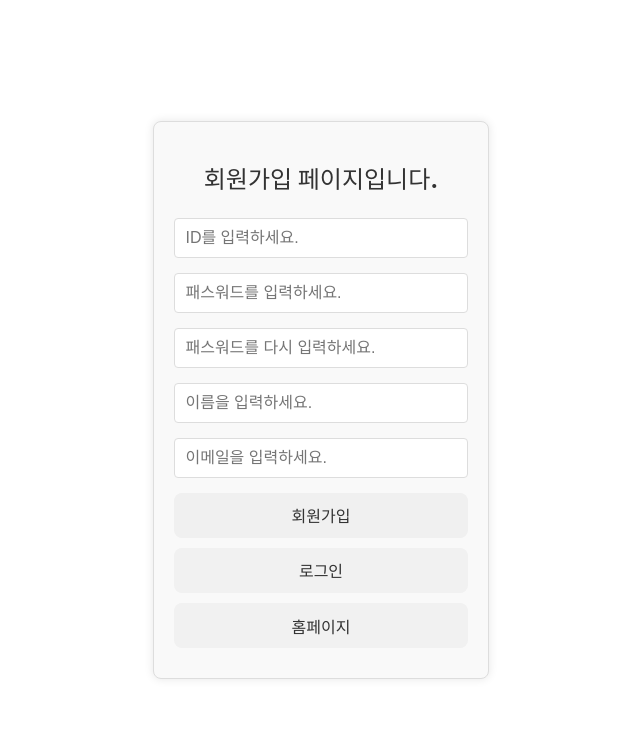
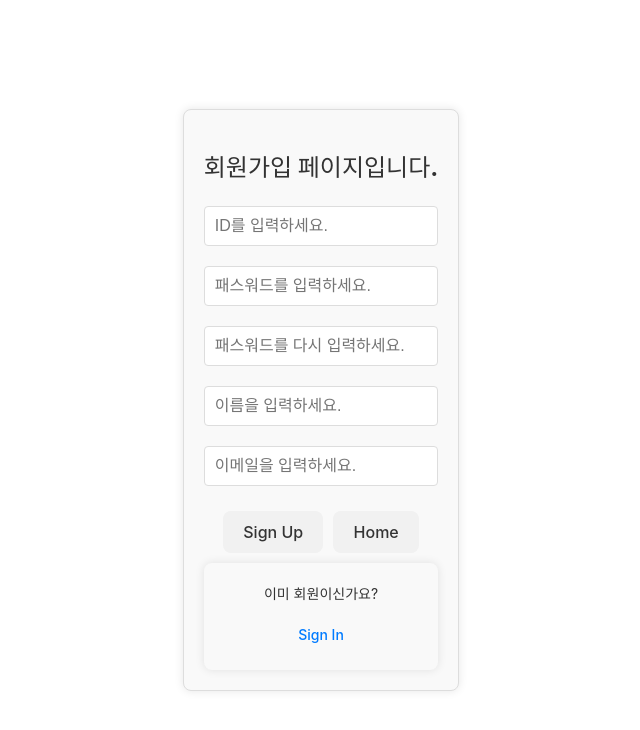
Before and after one commit to yoonsun124/MiniPJ2_FrontEnd, a React (Vite) app: page /join in a window 1280 px wide. Shown: the top 730 px of the page, without its empty margins (319-959 px from the left). Built offline with nearby package versions, Linux system fonts and the light colour scheme.

Commit message:
css 수정

```diff
--- a/src/page/Join.css
+++ b/src/page/Join.css
@@ -63,13 +63,13 @@ button {
 }
 
 .join-button {
-    background-color: #007bff;
-    color: #fff;
+    background-color: #f1f1f1;
+    color: #333;
     margin-right: 10px;
 }
 
 .join-button:hover {
-    background-color: #0056b3;
+    background-color: #e0e0e0;
 }
 
 .home-button {
@@ -81,14 +81,39 @@ button {
     background-color: #e0e0e0;
 }
 
+.login-container {
+    display: flex;
+    margin-top: 10px;;
+    align-items: center; /* 수직 정렬 */
+    gap: 5px; /* 문구와 버튼 사이의 간격 */
+    font-size: 14px; /* 작은 글씨 크기 */
+    color: #333; /* 기본 텍스트 색상 */
+    white-space: nowrap; /* 줄 바꿈 방지 */
+}
+
+.login-container span {
+    line-height: 1.5; /* 텍스트의 줄 높이 조정 */
+}
+
 .login-button {
-    background-color: #f1f1f1;
-    color: #333;
+    padding: 5px 10px;
+    border: none;
+    border-radius: 5px;
+    font-size: 14px;
+    cursor: pointer;
+    background: none; /* 배경 박스를 없앰 */
+    color: #007bff; /* 파란색 텍스트 */
+    text-decoration: none; /* 밑줄 제거 */
+    line-height: 1.5; /* 버튼의 줄 높이 조정 */
+    white-space: nowrap; /* 줄 바꿈 방지 */
 }
 
 .login-button:hover {
-    background-color: #e0e0e0;
+    color: #66b3ff; /* 연한 하늘색으로 변경 */
+    cursor: pointer; /* 마우스 포인터가 손 모양으로 변경 */
 }
+
+
 
 /* 모바일 대응 */
 @media (max-width: 600px) {
--- a/src/page/Join.jsx
+++ b/src/page/Join.jsx
@@ -123,9 +123,19 @@ export default function Join() {
                     {errors.email && <span className="error-message">{errors.email}</span>}
                 </div>
 
-                <button type="submit" className="join-button">회원가입</button>
-                <button type="button" className="login-button" onClick={handleloginClick}>로그인</button>
-                <button type="button" className="home-button" onClick={handleHomeClick}>홈페이지</button>
+                <button type="submit" className="join-button">Sign Up</button>
+                <button type="button" className="home-button" onClick={handleHomeClick}>Home</button>
+
+                <div className="login-container">
+                <span>이미 회원이신가요?</span>
+                <button
+                type="button"
+                className="login-button"
+                onClick={handleloginClick}
+                >
+                Sign In
+                </button>
+             </div>
             </form>
         </div>
     );
--- a/src/page/Login.css
+++ b/src/page/Login.css
@@ -1,83 +1,125 @@
-/* Login.css */
+/* 로그인 페이지 컨테이너 */
 .login-container {
+    display: flex;
+    flex-direction: column;
+    align-items: center;
+    padding: 20px;
     max-width: 400px;
-    margin: 50px auto;
-    padding: 20px;
-    border: 1px solid #ddd;
+    margin: auto;
+    background-color: #f9f9f9; /* 배경 색상 */
     border-radius: 8px;
-    box-shadow: 0 4px 8px rgba(0, 0, 0, 0.1);
-    background-color: #fff;
-    font-family: Arial, sans-serif;
+    box-shadow: 0 0 10px rgba(0, 0, 0, 0.1); /* 그림자 효과 */
 }
 
 h2 {
-    text-align: center;
     margin-bottom: 20px;
     color: #333;
 }
 
 .form-group {
-    margin-bottom: 20px;
+    width: 100%;
+    margin-bottom: 15px;
     position: relative;
 }
 
 input[type="text"],
 input[type="password"] {
     width: 100%;
-    padding: 10px; /* 패딩을 10px로 줄여서 입력 필드 크기 조정 */
+    padding: 10px;
+    margin-bottom: 5px;
     border: 1px solid #ccc;
-    border-radius: 4px;
-    box-sizing: border-box;
-    font-size: 16px;
+    border-radius: 5px;
 }
 
 .error-message {
     color: #ff0000;
-    font-size: 14px;
-    margin-top: 5px;
-    display: block;
+    font-size: 0.875rem;
+    position: absolute;
+    left: 0;
+    bottom: -20px;
 }
 
 button {
-    width: 100%;
-    padding: 10px; /* 패딩을 10px로 줄여서 버튼 크기 조정 */
+    padding: 10px 20px;
     border: none;
-    border-radius: 4px;
+    border-radius: 5px;
     cursor: pointer;
-    font-size: 16px;
-    font-weight: bold;
-    transition: background-color 0.3s ease, box-shadow 0.3s ease;
-    background-color: #f0f0f0; /* 버튼 배경색: 아주 연한 회색 */
-    color: #333; /* 버튼 텍스트 색상: 검정색 */
-    margin-bottom: 10px; /* 버튼 간의 간격을 10px로 설정 */
+    font-size: 1rem;
+    margin-top: 10px;
 }
 
-button[type="submit"] {
-    background-color: #f0f0f0; /* 로그인 버튼 배경색: 아주 연한 회색 */
-    color: #333; /* 로그인 버튼 텍스트 색상: 검정색 */
+.login-button2 {
+    background-color: #f1f1f1;
+    color: #333;
+    margin-right: 10px;
 }
 
-button[type="submit"]:hover {
-    background-color: #e0e0e0; /* 로그인 버튼 호버 시 색상: 약간 어두운 연한 회색 */
-    box-shadow: 0 4px 8px rgba(0, 0, 0, 0.1);
+.login-button2:hover {
+    background-color: #e0e0e0;
 }
 
-button#home {
-    background-color: #f0f0f0; /* 홈페이지 버튼 배경색: 아주 연한 회색 */
-    color: #333; /* 홈페이지 버튼 텍스트 색상: 검정색 */
+.home-button {
+    background-color: #f1f1f1;
+    color: #333;
 }
 
-button#home:hover {
-    background-color: #e0e0e0; /* 홈페이지 버튼 호버 시 색상: 약간 어두운 연한 회색 */
-    box-shadow: 0 4px 8px rgba(0, 0, 0, 0.1);
+.home-button:hover {
+    background-color: #e0e0e0;
 }
 
-button#join {
-    background-color: #f0f0f0; /* 회원가입 버튼 배경색: 아주 연한 회색 */
-    color: #333; /* 회원가입 버튼 텍스트 색상: 검정색 */
+/* Footer 컨테이너 스타일 */
+.footer-container {
+    display: flex;
+    margin-top: 10px;
+    align-items: center;
+    gap: 5px;
+    font-size: 14px;
+    color: #333;
+    white-space: nowrap;
+    background-color: #f9f9f9; /* 로그인 컨테이너와 동일한 배경 색상 */
+    padding: 10px;
+    border-radius: 8px;
+    box-shadow: 0 0 10px rgba(0, 0, 0, 0.1); /* 로그인 컨테이너와 동일한 그림자 효과 */
 }
 
-button#join:hover {
-    background-color: #e0e0e0; /* 회원가입 버튼 호버 시 색상: 약간 어두운 연한 회색 */
-    box-shadow: 0 4px 8px rgba(0, 0, 0, 0.1);
+/* 텍스트 스타일 */
+.footer-container span {
+    line-height: 1.5;
 }
+
+
+/* 회원가입 버튼 스타일 */
+.join-button2 {
+    display: flex;
+    padding: 5px 10px;
+    border: none;
+    border-radius: 5px;
+    font-size: 14px;
+    cursor: pointer;
+    background: none; /* 배경 박스를 없앰 */
+    color: #007bff; /* 파란색 텍스트 */
+    text-decoration: none; /* 밑줄 제거 */
+    line-height: 1.5;
+    white-space: nowrap;
+}
+
+.join-button2:hover {
+    color: #66b3ff; /* 연한 하늘색으로 변경 */
+    cursor: pointer;
+}
+
+
+/* 모바일 대응 */
+@media (max-width: 600px) {
+    .login-container {
+        padding: 10px;
+    }
+
+    .form-group input {
+        font-size: 14px;
+    }
+
+    button {
+        font-size: 14px;
+    }
+}
--- a/src/page/Login.jsx
+++ b/src/page/Login.jsx
@@ -71,7 +71,6 @@ export default function Login() {
                     value={username}
                     onChange={(e) => setUsername(e.target.value)}
                 />
-                    {/* 아이디 입력 필드 아래 오류 메시지 */}
                 {errors.username && <span className="error-message">{errors.username}</span>}
             </div>
 
@@ -83,26 +82,30 @@ export default function Login() {
                     value={password}
                     onChange={(e) => setPassword(e.target.value)}
                 />
-                    {/* 비밀번호 입력 필드 아래 오류 메시지 */}
                 {errors.password && <span className="error-message">{errors.password}</span>}
             </div>
 
-                <button type="submit">로그인</button>
-            </form>
+            <button type="submit" className="login-button2">Sign In</button>
             <button
-                id="join"
-                className="btn"
+                    type="button"
+                    id="home"
+                    className="home-button"
+                    onClick={homeButtonClick}
+                >
+                    Home
+                </button>
+
+                <div className="footer-container">
+            <span>회원이 아니신가요?</span>
+            <button
+                type="button"
+                className="join-button2"
                 onClick={joinButtonClick}
             >
-                회원가입
+                Sign Up
             </button>
-            <button
-                id="home"
-                className="btn"
-                onClick={homeButtonClick}
-            >
-                홈페이지로
-            </button>
+            </div>
+        </form>
         </div>
     );
 }
```
Lines whose indentation alone changed are shown as unchanged.
